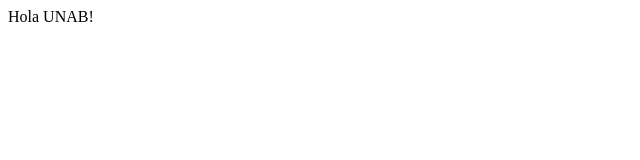
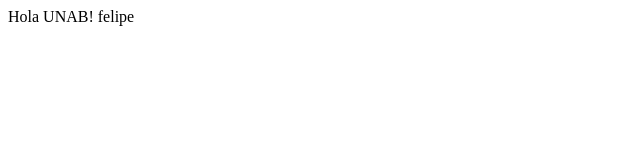
Before and after one commit to mreyes23p/unab-first-repo-20161, a plain HTML site: page index.html in a window 1280 px wide. Shown: the full height of the page, 0-640 px from the left. Drawn offline with Linux system fonts and the light colour scheme.

Commit message:
Update index.html

```diff
--- a/index.html
+++ b/index.html
@@ -1,5 +1,6 @@
 <html>
 <body>
 	<span>Hola UNAB!</span>
+	<span>felipe </span>
 </body>
 </html>
```
